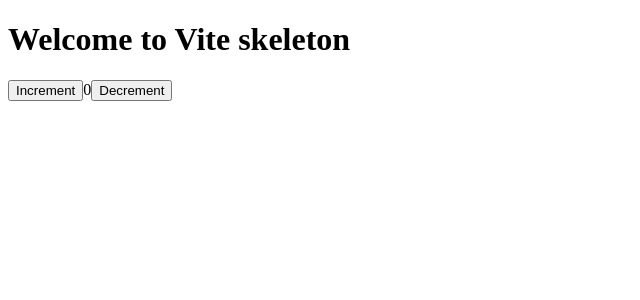
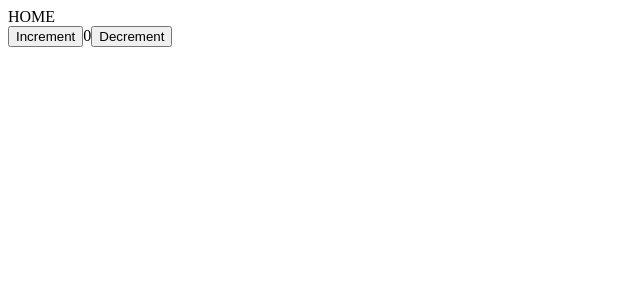
Before and after one commit to mariyaniliev/ERP-App, a React (Vite) app: page / in a window 1280 px wide. Before the commit this address led to /counter. Shown: the top 300 px of the page, without its empty margins (0-640 px from the left). Built offline with nearby package versions, Linux system fonts and the light colour scheme.

Commit message:
created different files and added Routes object

```diff
--- /dev/null
+++ b/src/A.tsx
@@ -0,0 +1,13 @@
+import React from "react";
+import { Link, Outlet } from "react-router-dom";
+const A = () => {
+  return (
+    <div>
+      sdasdasdadsdasdasdaas
+      <Link to="/A">A</Link>
+      {/* without Outlet component, children property doesnt work */}
+      <Outlet />
+    </div>
+  );
+};
+export default A;
--- /dev/null
+++ b/src/App.tsx
@@ -0,0 +1,9 @@
+import React from "react";
+import { useRoutes } from "react-router-dom";
+import { routes } from "./routes";
+
+const App = () => {
+  const element = useRoutes(routes);
+  return <div>{element}</div>;
+};
+export default App;
--- /dev/null
+++ b/src/B.tsx
@@ -0,0 +1,11 @@
+import React from "react";
+import { Link } from "react-router-dom";
+
+const B = () => {
+  return (
+    <div>
+      <Link to="/B">B</Link>
+    </div>
+  );
+};
+export default B;
--- /dev/null
+++ b/src/C.tsx
@@ -0,0 +1,11 @@
+import React from "react";
+import { Link } from "react-router-dom";
+
+const C = () => {
+  return (
+    <div>
+      <Link to="/C">C</Link>
+    </div>
+  );
+};
+export default C;
--- /dev/null
+++ b/src/Home.tsx
@@ -0,0 +1,12 @@
+import React from "react";
+import { Outlet } from "react-router-dom";
+const Home = () => {
+  return (
+    <div>
+      HOME
+      {/* without Outlet component, children property doesnt work */}
+      <Outlet />
+    </div>
+  );
+};
+export default Home;
--- /dev/null
+++ b/src/NoMatch.tsx
@@ -0,0 +1,11 @@
+import React from "react";
+import { Link } from "react-router-dom";
+
+const NoMatch = () => {
+  return (
+    <div>
+      <Link to="/">NoMatch</Link>
+    </div>
+  );
+};
+export default NoMatch;
--- a/src/index.tsx
+++ b/src/index.tsx
@@ -1,11 +1,11 @@
 import React from "react";
 import ReactDOM from "react-dom";
-import { BrowserRouter, Routes, Route, Navigate } from "react-router-dom";
+import { BrowserRouter } from "react-router-dom";
 import store from "./redux/store";
 import { Provider } from "react-redux";
-import Counter from "./Counter";
 import { PersistGate } from "redux-persist/integration/react";
 import { persistStore } from "redux-persist";
+import App from "./App";
 
 const persistor = persistStore(store);
 
@@ -14,11 +14,7 @@
     <Provider store={store}>
       <PersistGate persistor={persistor}>
         <BrowserRouter>
-          <h1>Welcome to Vite skeleton</h1>
-          <Routes>
-            <Route path="counter" element={<Counter />} />
-            <Route path="/" element={<Navigate to="/counter" replace />} />
-          </Routes>
+          <App />
         </BrowserRouter>
       </PersistGate>
     </Provider>
--- /dev/null
+++ b/src/routes.tsx
@@ -0,0 +1,30 @@
+import * as React from "react";
+import type { RouteObject } from "react-router-dom";
+import Counter from "./Counter";
+import Home from "./Home";
+import A from "./A";
+import B from "./B";
+import C from "./C";
+import NoMatch from "./NoMatch";
+
+export const routes: RouteObject[] = [
+  {
+    path: "/",
+    element: <Home />,
+    //children is used to have page in the page
+    children: [
+      //couter use the same path as Home, thats why it doest have a path
+      { index: true, element: <Counter /> },
+      {
+        path: "/A",
+        element: <A />,
+        // B is chiled of A and use same path as A
+        children: [{ index: true, element: <B /> }],
+      },
+      { path: "*", element: <NoMatch /> },
+    ],
+  },
+
+  //different page, not a chiled of Home
+  { path: "/C", element: <C /> },
+];
```
